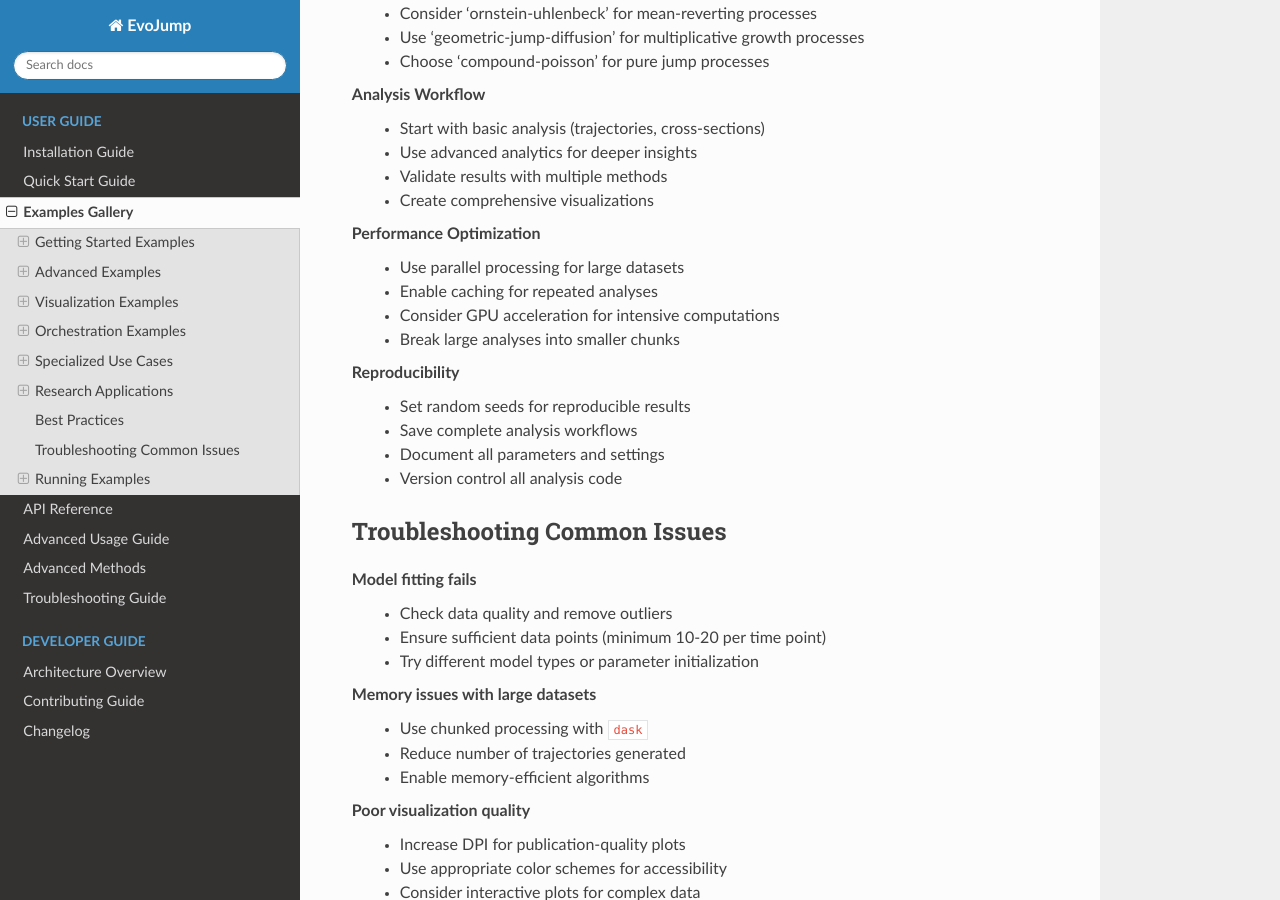
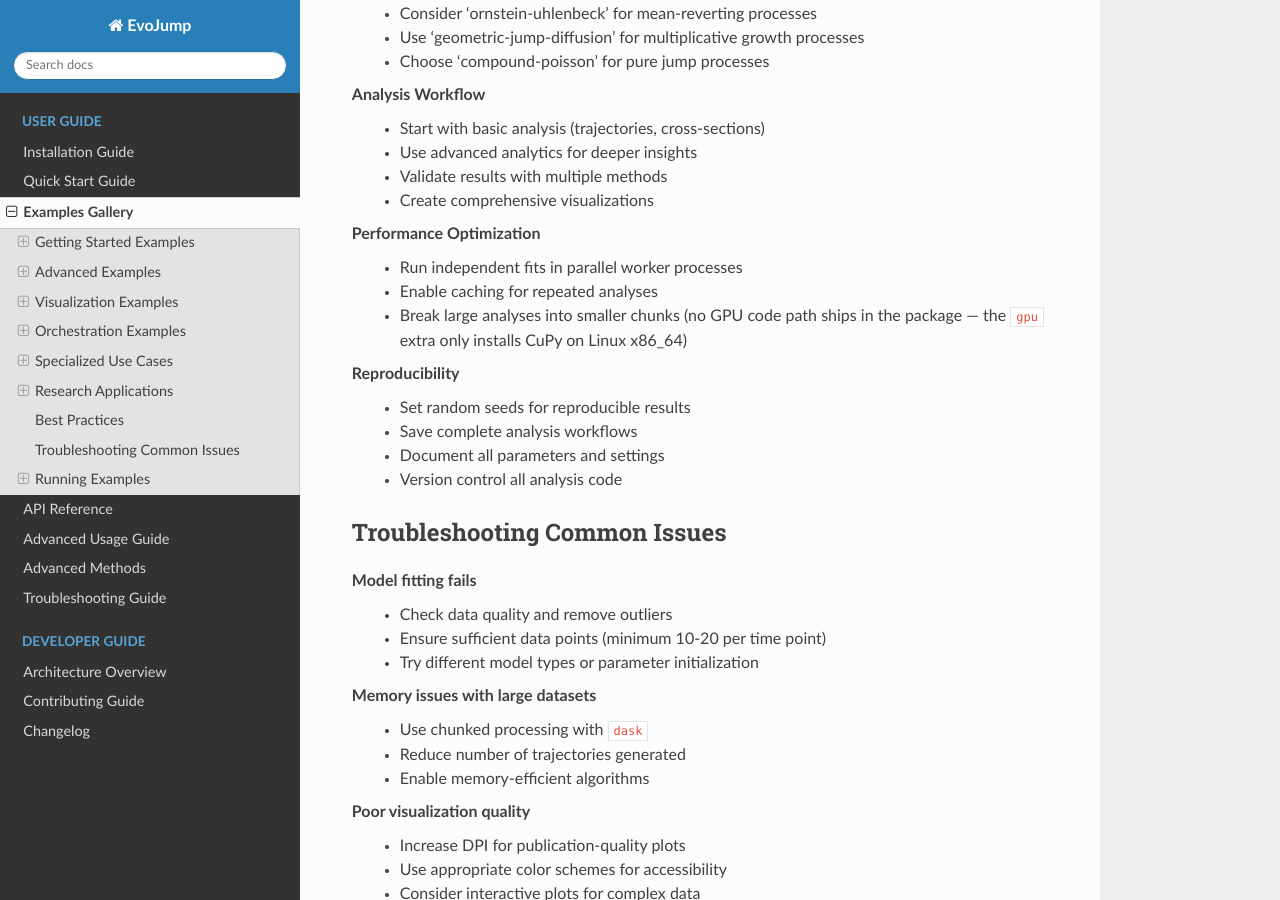
Before and after one commit to docxology/EvoJump, a Sphinx documentation site: the page built from docs/examples.rst, in a window 1280 px wide and 900 px high, scrolled down 10641 px. Built offline with Sphinx 7.4.7 and the Read the Docs theme 3.1.0, drawn with Linux system fonts in a browser that asks for light colours.

```diff
--- a/docs/examples.rst
+++ b/docs/examples.rst
@@ -566,10 +566,10 @@ Best Practices
   * Create comprehensive visualizations
 
 **Performance Optimization**
-  * Use parallel processing for large datasets
+  * Run independent fits in parallel worker processes
   * Enable caching for repeated analyses
-  * Consider GPU acceleration for intensive computations
-  * Break large analyses into smaller chunks
+  * Break large analyses into smaller chunks (no GPU code path ships in the
+    package — the ``gpu`` extra only installs CuPy on Linux x86_64)
 
 **Reproducibility**
   * Set random seeds for reproducible results
--- a/docs/troubleshooting.rst
+++ b/docs/troubleshooting.rst
@@ -708,7 +708,8 @@ When reporting bugs or issues:
 
 **Large Dataset Performance**
   * Datasets > 1M samples may require chunked processing
-  * GPU acceleration recommended for intensive computations
+  * Parallel worker processes help for independent fits (the package has no GPU
+    code path; the ``gpu`` extra only installs CuPy on Linux x86_64)
   * Consider using Dask for distributed processing
 
 **Statistical Test Assumptions**
```
Also changed, not shown: CHANGELOG.md (+10 -4 lines), 2 other files.
